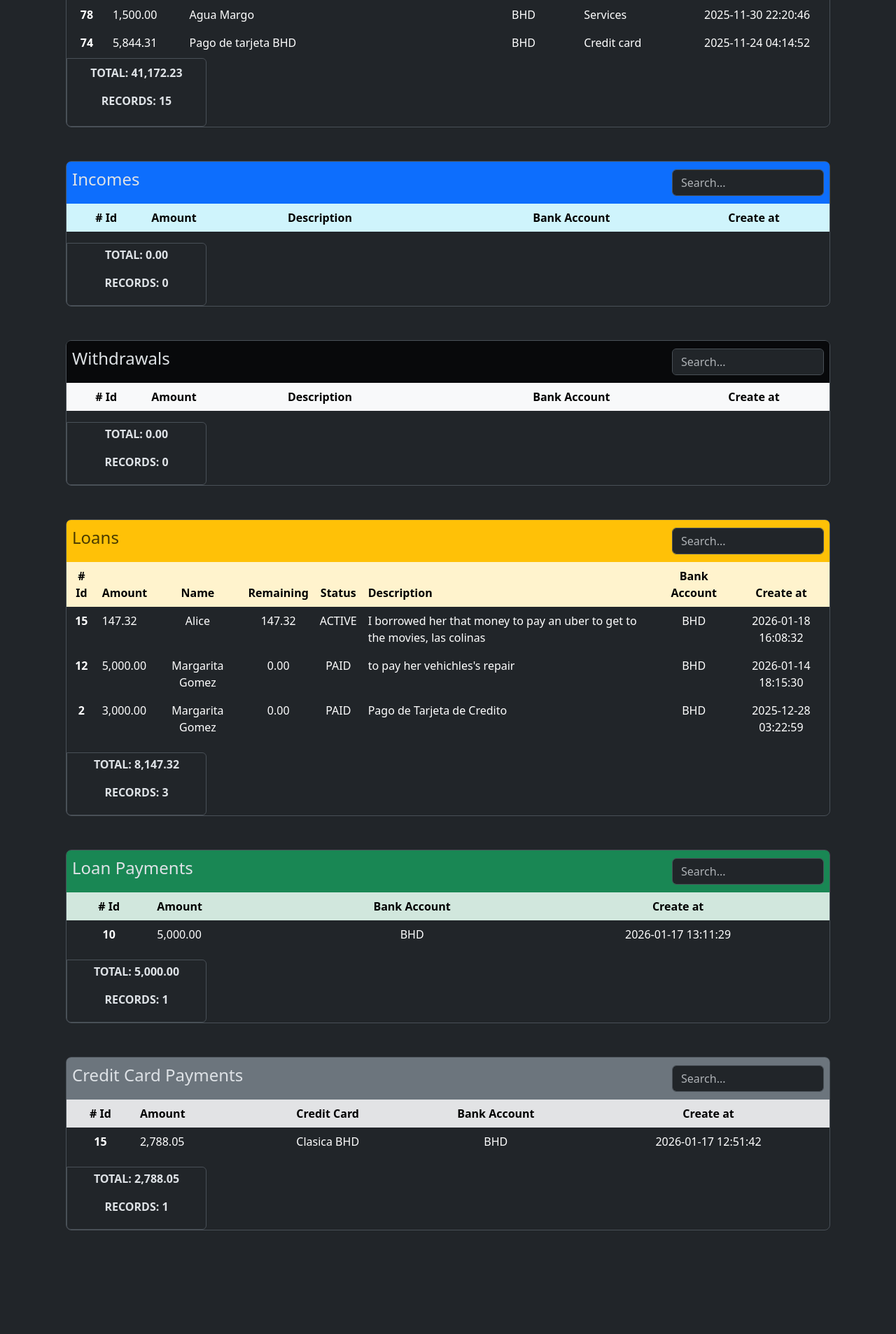
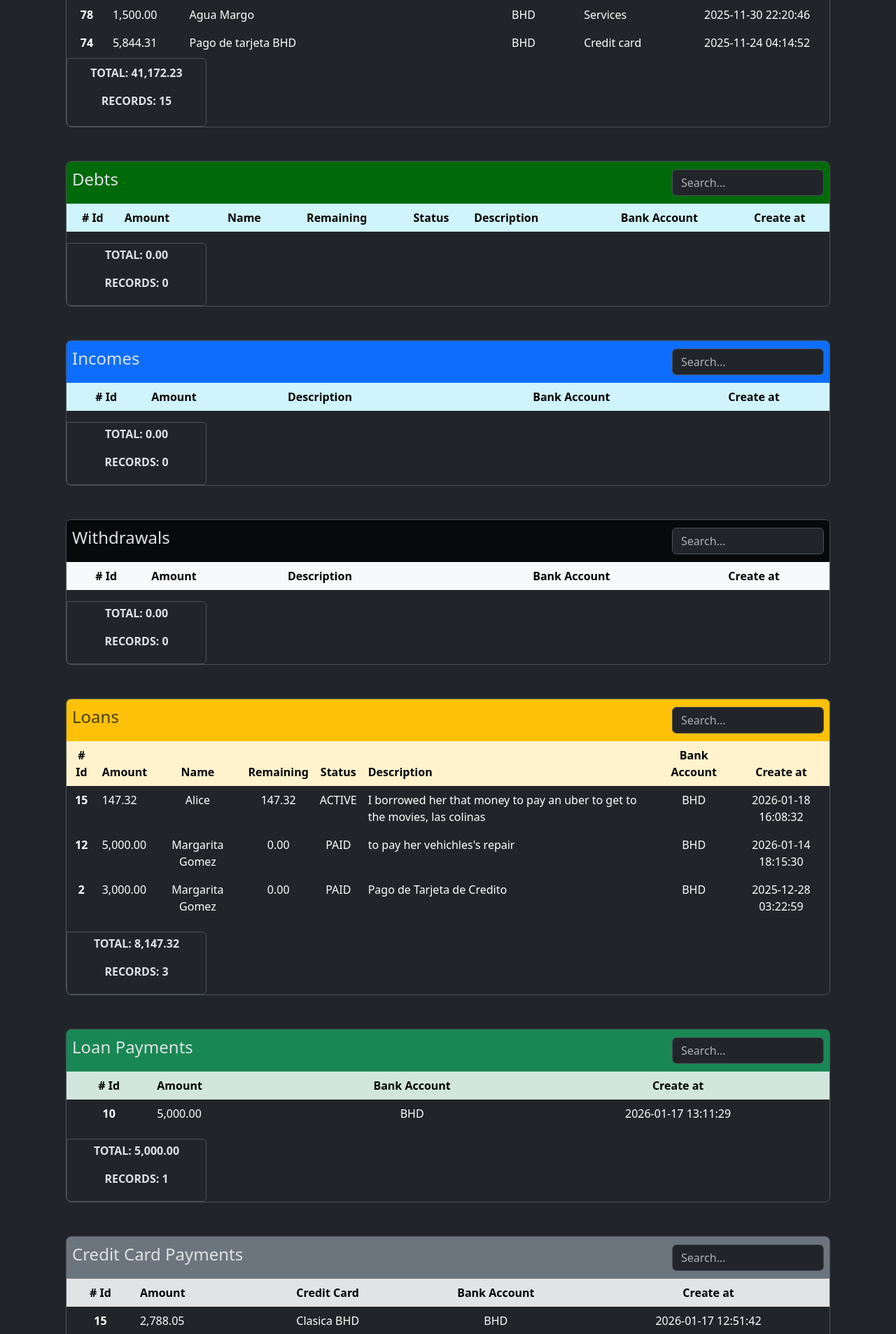
Before and after one commit to etv18/be_aware, a Flask app: page /bank_accounts/associated_records/2 in a window 1280 px wide. Shown: the part 906-2812 px from the top of the page at 70% size. Before the commit the page ends 2664 px from the top, so only its background shows below. Run offline with Flask 3, Linux system fonts and the light colour scheme; data comes from the database, SQL or seed files in the repository; tables that the repository leaves empty hold one stand-in row (values such as "Sample post"); lists and menus that the app fills with data are empty; some libraries are stand-ins or nearby versions.

Commit message:
Debts table added

```diff
--- a/app/static/scripts/bank_accounts/dynamicTables.js
+++ b/app/static/scripts/bank_accounts/dynamicTables.js
@@ -9,6 +9,7 @@ const tBodyLoan = document.getElementById('loans-table-body');
 const tBodyLoanPayment = document.getElementById('loan-payment-table-body');
 const tBodyCreditCardPayment = document.getElementById('credit-card-payment-table-body');
 const tBodyBankTransfer = document.getElementById('transfer-table-body');
+const tBodyDebt = document.getElementById('debts-table-body');
 
 //FILTER INPUTS
 const expenseFilterInput = document.getElementById('filter-input-expense-id');
@@ -18,6 +19,7 @@ const loanFilterInput = document.getElementById('filter-input-loan-id');
 const loanPaymentFilterInput = document.getElementById('filter-input-loan-payment-id');
 const creditCardPaymentFilterInput = document.getElementById('filter-input-credit-card-payment-id');
 const bankTransferFilterInput = document.getElementById('filter-input-transfer-id');
+const debtFilterInput = document.getElementById('filter-input-debt-id');
 
 const associatedRecordsInJsonEndpoint = document.getElementById('associated-records-url-id').textContent;
 
@@ -28,6 +30,7 @@ let loans;
 let loanPayments;
 let creditCardPayments;
 let bankTransfers;
+let debts;
 let ownerBankAccountId;
 
 const colSpan = {
@@ -129,6 +132,17 @@ const bankTransfersTemplateFn = (transfer) => `
     </tr>
 `;
 
+const debtsTemplateFn = (debt) => `
+    <th scope="row">${debt.id}</th>
+    <td class="text-start">${formatNumber(debt.amount)}</td>
+    <td>${debt.person_name ?? '-'}</td>
+    <td> ${formatNumber(debt.remaining_amount)} </td>
+    <td>${debt.is_active ? 'ACTIVE' : 'PAID'}</td>
+    <td class="text-start">${debt.description ?? '-'}</td>
+    <td>${debt.bank_account_nick_name ?? '-'}</td>
+    <td>${debt.created_at}</td>
+`;
+
 async function getData(url){
     let data;
 
@@ -159,6 +173,8 @@ async function getData(url){
         loanPayments = data.records?.loan_payment ?? [];
         creditCardPayments = data.records?.credit_card_payments ?? [];
         bankTransfers = data.records?.bank_transfers ?? [];
+        debts = data.records?.debts ?? [];
+
         ownerBankAccountId = data.owner_bank_account_id;
 
         return data
@@ -360,10 +376,21 @@ bankTransferFilterInput.addEventListener('input', debounce(async e => {
             filteredList = filterTableData(bankTransfers, query);
         }
 
-        console.log('value ##> ', ownerBankAccountId)
-
         renderDataTable(filteredList, tBodyBankTransfer, bankTransfersTemplateFn, colSpan.bankTransfers);
         totatAmounts.textContent = (`TOTAL: ${formatNumber(getTotalSumOfAmounts(filteredList))}`)
         totalCount.textContent = `RECORDS: ${filteredList.length}`;
     })
 );
+
+debtFilterInput.addEventListener('input', debounce(async e => {
+        const totatAmounts = document.getElementById('total-amounts-debts-id');
+        const totalCount = document.getElementById('total-count-debts-id');
+        var query = debtFilterInput.value;
+
+        const filteredList = filterTableData(debts, query);
+
+        renderDataTable(filteredList, tBodyDebt, debtsTemplateFn, colSpan.loans);
+        totatAmounts.textContent = (`TOTAL: ${formatNumber(getTotalSumOfAmounts(filteredList))}`)
+        totalCount.textContent = `RECORDS: ${filteredList.length}`;
+    })
+);
--- a/app/templates/bank_accounts/associated_records.html
+++ b/app/templates/bank_accounts/associated_records.html
@@ -165,6 +165,54 @@
             <div class="row text-center">
                 <p class="fs-6 fw-bold" id="total-amounts-expenses-id">TOTAL: {{ total_amount(bank_account.expenses) }}</p>
                 <p class="fs-6 fw-bold" id="total-count-expenses-id">RECORDS: {{ bank_account.expenses | length }}</p>
+            </div>
+        </div>
+    </div>
+
+    <div class="my-5 border rounded-3">
+        <div class="rounded-top d-flex align-items-center justify-content-center p-2" style="height: 60px; background-color: #006909;">
+            <div class="me-auto">
+                <h4 class="d-flex justify-content-center">Debts</h4>
+            </div>
+            <div class="w-100" style="max-width: 217px;">
+                <input type="text" name="filter-input-debt" id="filter-input-debt-id" class="form-control"placeholder="Search...">
+            </div>
+        </div>
+        <div id="debts-table-container" class="table-responsive overflow-y-auto" style="max-height: 322px;">
+            <table class="table table-borderless table-hover text-center">
+                <thead class="sticky-top">
+                    <tr class="table-info">
+                        <th scope="col"># Id</th>
+                        <th scope="col" class="text-start">Amount</th>
+                        <th scope="col">Name</th>
+                        <th scope="col">Remaining</th>
+                        <th scope="col">Status</th>
+                        <th scope="col" class="text-start">Description</th>
+                        <th scope="col">Bank Account</th>
+                        <th scope="col">Create at</th>
+                    </tr>
+                </thead>
+
+                <tbody id="debts-table-body">
+                  {% for debt in bank_account.debts %}
+                    <tr>
+                        <th scope="row">{{ debt.id }}</th>
+                        <td class="text-start">{{ format_amount(debt.amount) }}</td>
+                        <td>{{ debt.person_name }}</td>
+                        <td> {{ debt.remaining_amount() }} </td>
+                        <td>{{ 'ACTIVE' if debt.is_active else 'PAID'  }}</td>
+                        <td class="text-start">{{ debt.description }}</td>
+                        <td>{{ debt.bank_account.nick_name }}</td>
+                        <td>{{ debt.created_at }}</td>
+                    </tr>
+                  {% endfor %}
+                </tbody>
+            </table>
+        </div>
+        <div class="p-1 border rounded-end rounded-bottom w-100 d-flex justify-content-center align-items-center" style="max-width: 200px;">
+            <div class="row text-center">
+                <p class="fs-6 fw-bold" id="total-amounts-debts-id">TOTAL: {{ total_amount(bank_account.debts) }}</p>
+                <p class="fs-6 fw-bold" id="total-count-debts-id">RECORDS: {{ bank_account.debts | length }}</p>
             </div>
         </div>
     </div>
```
